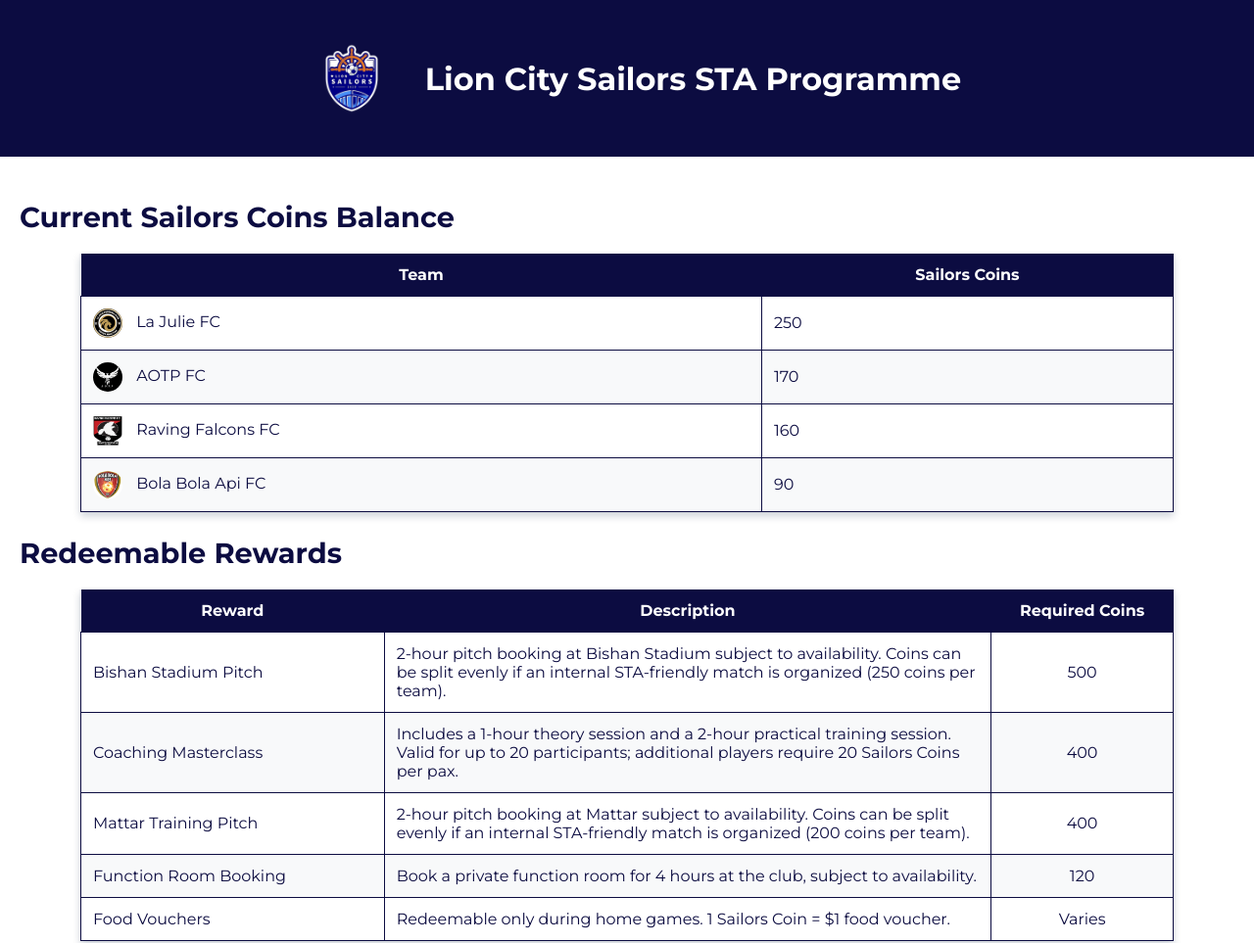
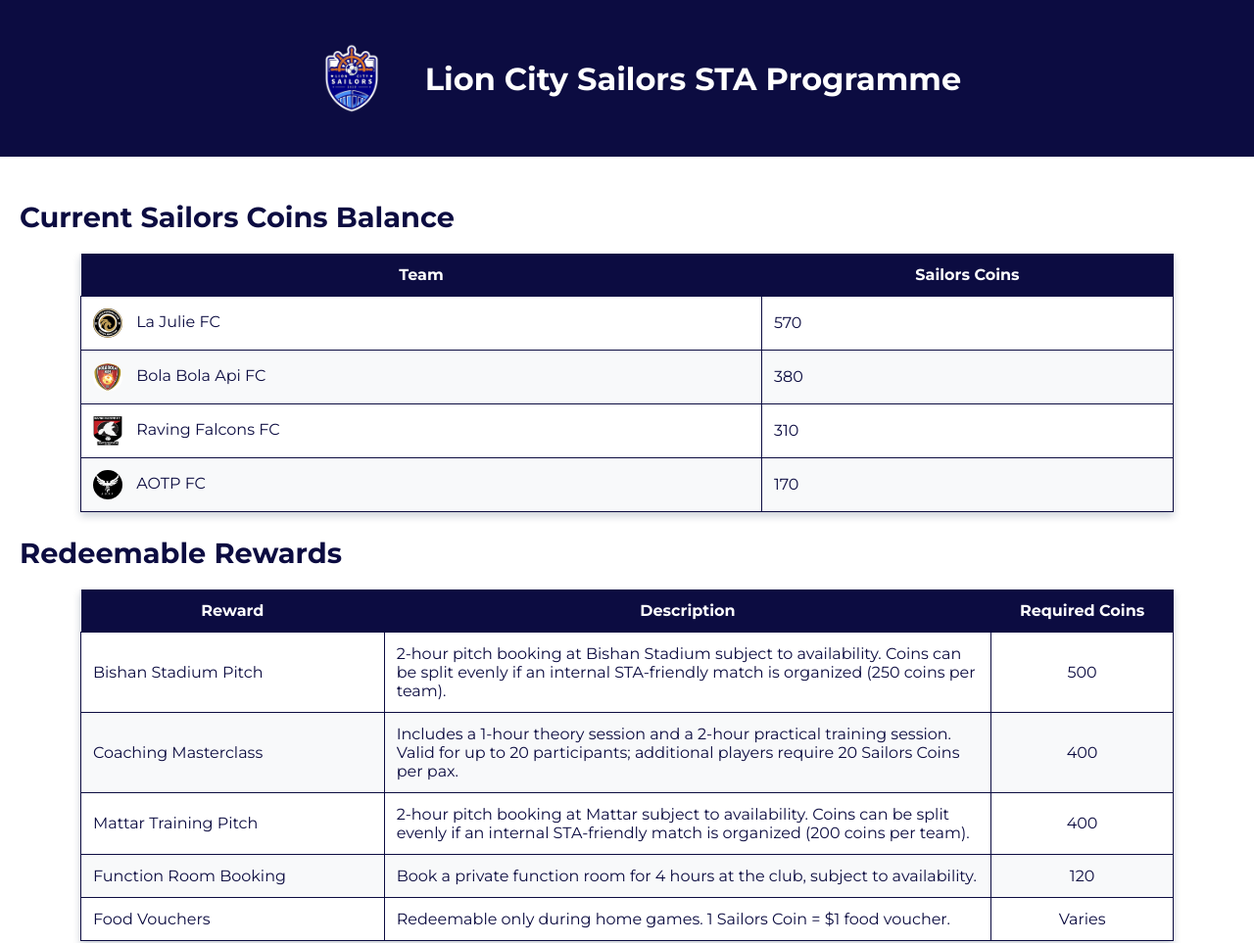
Before and after one commit to gregleejy/lcs-sta-website, a plain HTML site: page index.html in a window 1280 px wide. Shown: the top 963 px of the page at 98% size. Drawn offline with Linux system fonts and the light colour scheme.

Commit message:
Add files via upload

```diff
--- a/index.html
+++ b/index.html
@@ -35,7 +35,21 @@
                         <img src="images/lajulie.jpg" alt="La Julie FC Logo" class="team-logo">
                         La Julie FC
                     </td>
-                    <td id="La Julie FC">250</td>
+                    <td id="La Julie FC">570</td>
+                </tr>
+                <tr>
+                    <td>
+                        <img src="images/bolabolaapi.jpg" alt="Bola Bola Api FC Logo" class="team-logo">
+                        Bola Bola Api FC
+                    </td>
+                    <td id="Bola Bola Api FC">380</td>
+                </tr>
+                <tr>
+                    <td>
+                        <img src="images/ravingfalcons.jpg" alt="Raving Falcons FC Logo" class="raving-logo">
+                        Raving Falcons FC
+                    </td>
+                    <td id="Raving Falcons FC">310</td>
                 </tr>
                 <tr>
                     <td>
@@ -43,20 +57,6 @@
                         AOTP FC
                     </td>
                     <td id="AOTP FC">170</td>
-                </tr>
-                <tr>
-                    <td>
-                        <img src="images/ravingfalcons.jpg" alt="Raving Falcons FC Logo" class="raving-logo">
-                        Raving Falcons FC
-                    </td>
-                    <td id="Raving Falcons FC">160</td>
-                </tr>
-                <tr>
-                    <td>
-                        <img src="images/bolabolaapi.jpg" alt="Bola Bola Api FC Logo" class="team-logo">
-                        Bola Bola Api FC
-                    </td>
-                    <td id="Bola Bola Api FC">90</td>
                 </tr>
             </tbody>
         </table>
```
